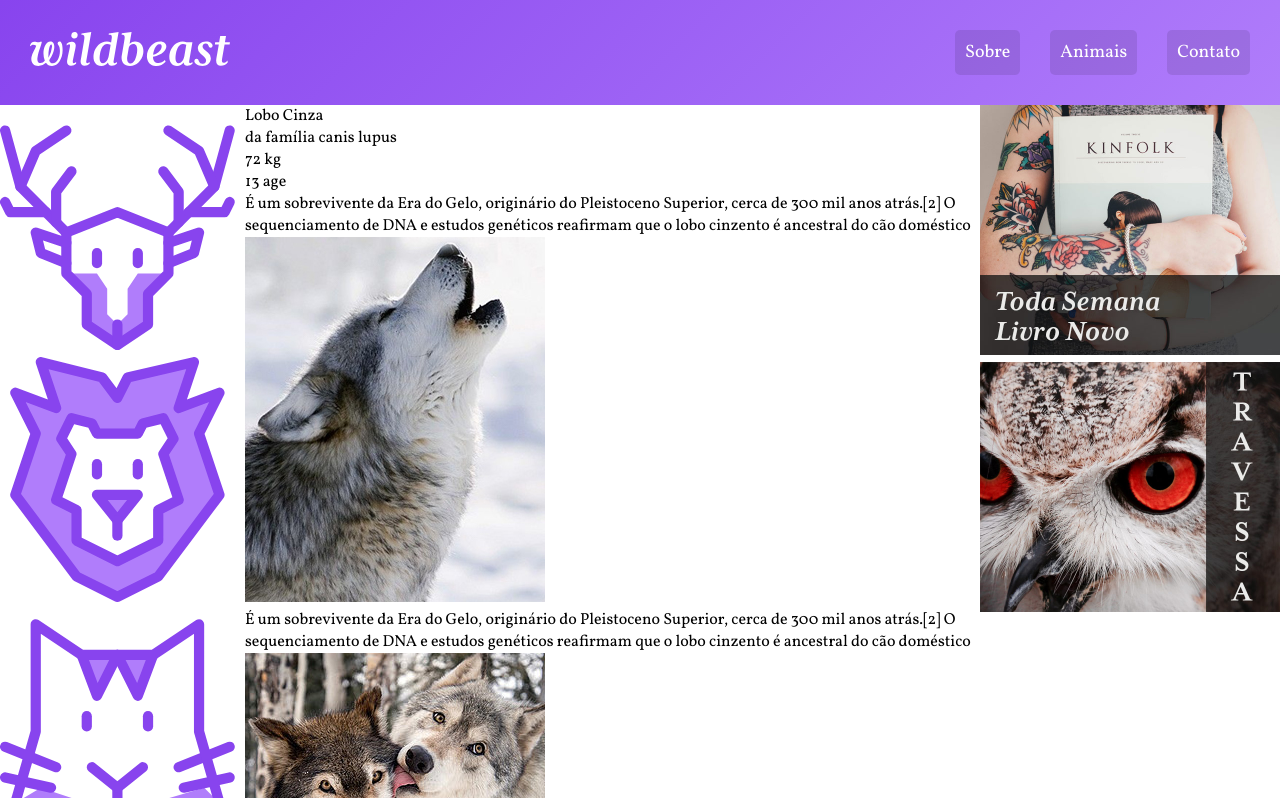
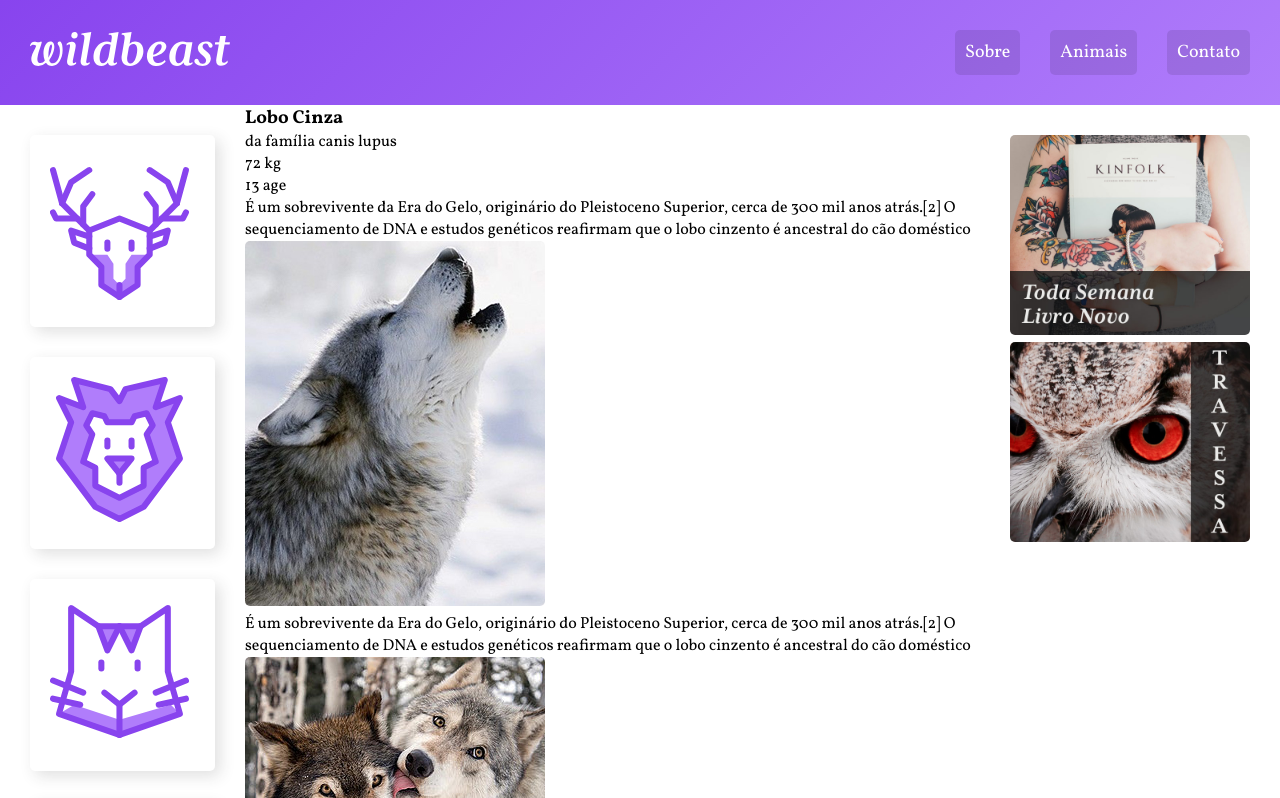
Before and after one commit to AlanDomingues/wildbeast, a plain HTML site: page index.html in a window 1280 px wide. Shown: the top 798 px of the page. Drawn offline with Linux system fonts and the light colour scheme.

Commit message:
alterações diversas

```diff
--- a/css/style.css
+++ b/css/style.css
@@ -1,7 +1,3 @@
-* {
-  box-sizing: border-box;
-}
-
 body {
   margin: 0px;
   padding: 0px;
@@ -27,6 +23,7 @@ a {
 
 img {
   max-width: 100%;
+  border-radius: 5px;
 }
 .estrutura {
   display: grid;
@@ -67,11 +64,28 @@ img {
 .header li + li {
   margin-left: 30px;
 }
+
+.side-nav-items a {
+  display: block;
+  min-width: 60px;
+  max-width: 150px;
+  margin: 0 auto 30px auto;
+  background: white;
+  box-shadow: 5px 5px 15px 0px rgba(44, 44, 44, 0.15);
+  border-radius: 5px;
+  padding: 20px;
+  transition: 0.1s ease-out;
+}
+
+.side-nav-items a:hover {
+  background: #b07dfb;
+}
 .logo {
   max-width: 200px;
 }
 .side-nav {
   grid-area: sidenav;
+  padding: 30px;
 }
 
 .content {
@@ -80,6 +94,7 @@ img {
 
 .anuncios {
   grid-area: anuncios;
+  padding: 30px;
 }
 
 .footer {
--- a/index.html
+++ b/index.html
@@ -41,8 +41,8 @@
 
     <section class="content">
       <div class="titulo">
-        <p>Lobo Cinza</p>
-        <span>da família canis lupus</span>
+        <h1>Lobo Cinza</h2>
+          <span>da família canis lupus</span>
       </div>
       <div class="caracteristicas">
         <div>
```
